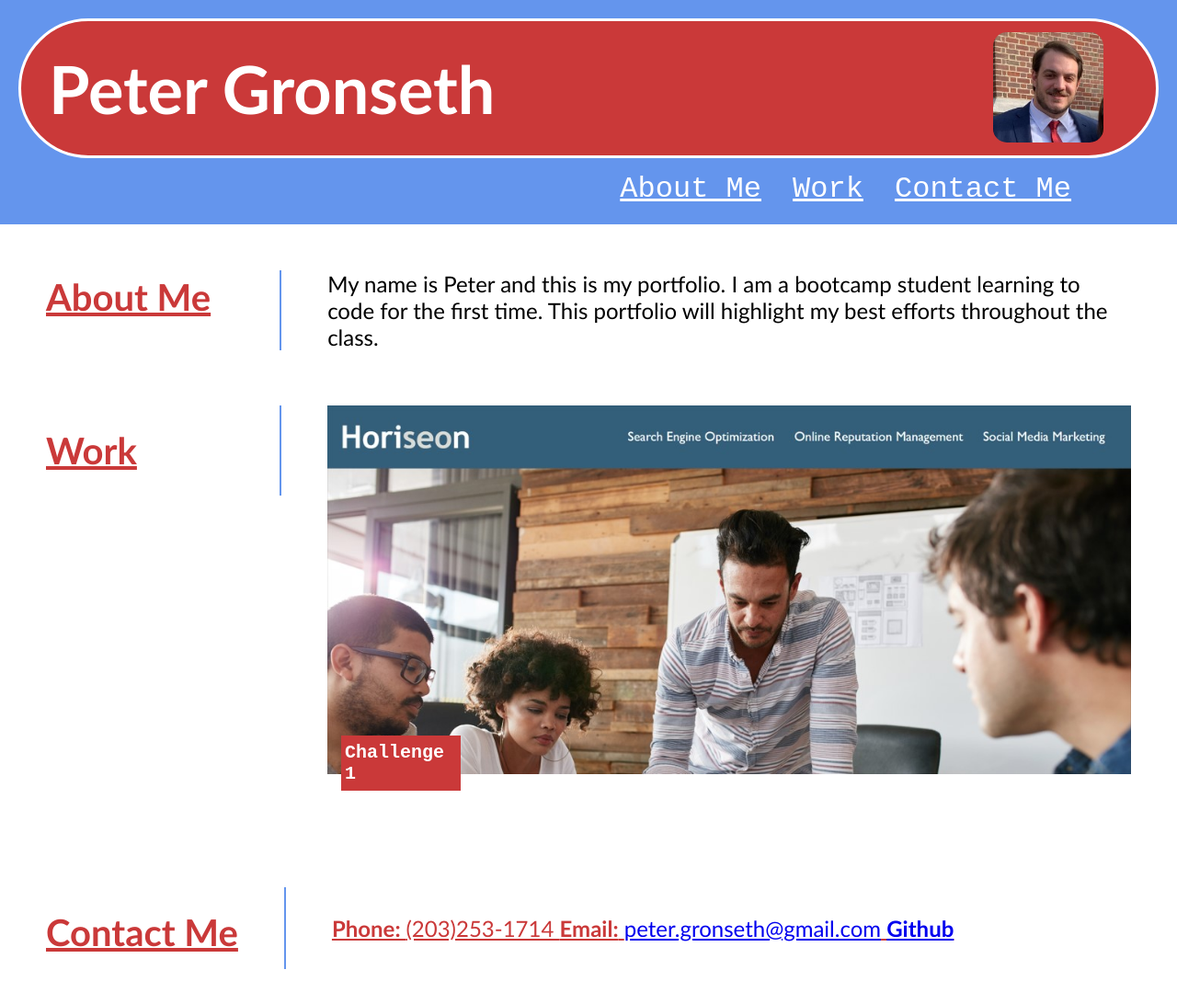
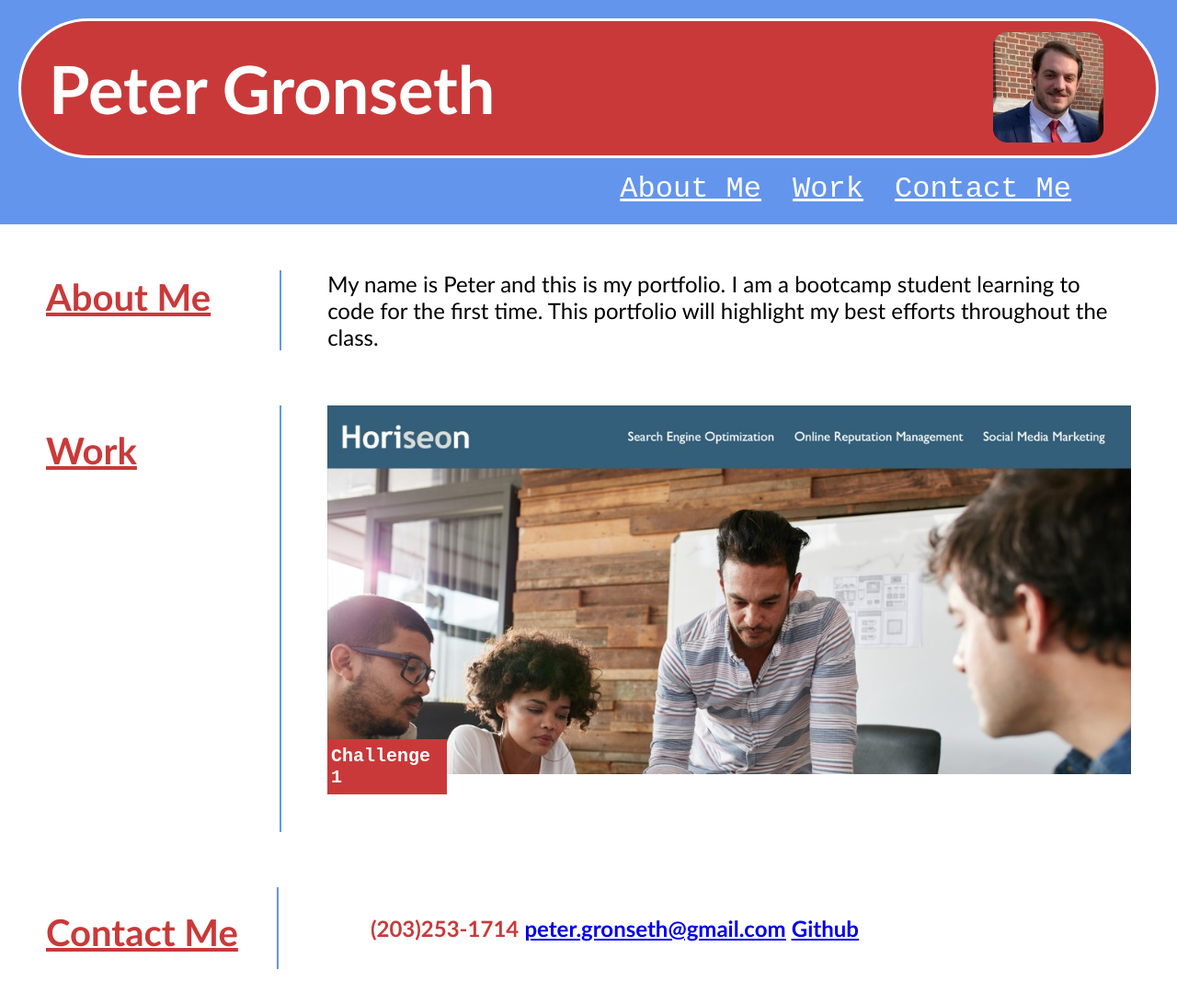
Before and after one commit to pg1219/HW-Challenge-2, a plain HTML site: page test.html in a window 1280 px wide. Shown: the whole page at 92% size. Drawn offline with Linux system fonts and the light colour scheme.

Commit message:
BCS push

```diff
--- a/assets/CSS/style.css
+++ b/assets/CSS/style.css
@@ -65,7 +65,6 @@ main {
 
 .section {
     display: flex;
-    align-items: flex-start;
     padding: 30px 50px 30px 50px;
 
 }
@@ -104,8 +103,7 @@ section p {
 
 .text-box {
 position: relative;
-top: -45px;
-right: -15px;
+top: -41px;
 background-color:#ca3939;
 color:#ffff;
 padding: 7px 4px;
@@ -117,7 +115,7 @@ width: 130px;
 
 .contact-container {
     padding: 25px 0px 25px 0;
-    margin-right: 50px;
+    margin-right: 42px;
     font-size: 250%;
     white-space: nowrap;}
 
@@ -125,7 +123,13 @@ width: 130px;
     width: 100%;
      border-left: solid 2.5px cornflowerblue;
     font-size: 150%;
-    padding: 30px 50px 30px 50px;
-    text-decoration: underline;
+    padding: 30px 100px 30px 100px;
     color: #ca3939;
 }
+
+strong {
+    text-decoration: underline;
+}
+#phone {
+    text-decoration: none;
+}
--- a/test.html
+++ b/test.html
@@ -40,8 +40,8 @@
         <h2 class="contact-container">Contact Me</h2>
         <div>
         <ul class="section-div">
-          <li><strong>Phone: </strong>(203)253-1714 </li>
-          <li><Strong>Email:</Strong> <a href="mailto:peter.gronseth@gmail.com">peter.gronseth@gmail.com<a></li>
+          <li><strong id="phone">(203)253-1714</strong></li>
+          <li> <a href="mailto:peter.gronseth@gmail.com"><strong>peter.gronseth@gmail.com</strong><a></li>
           <li><a href="https://github.com/pg1219"><strong>Github</strong></a></li>
         </ul>
       </div>
```
